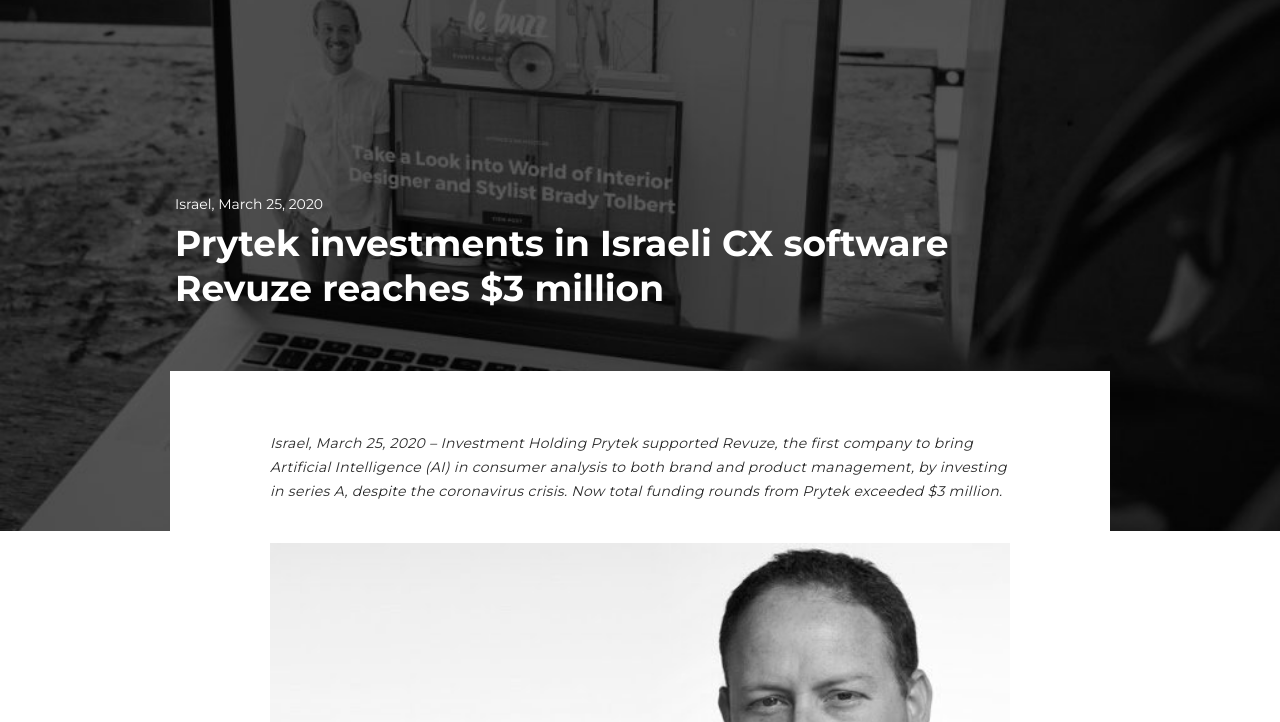
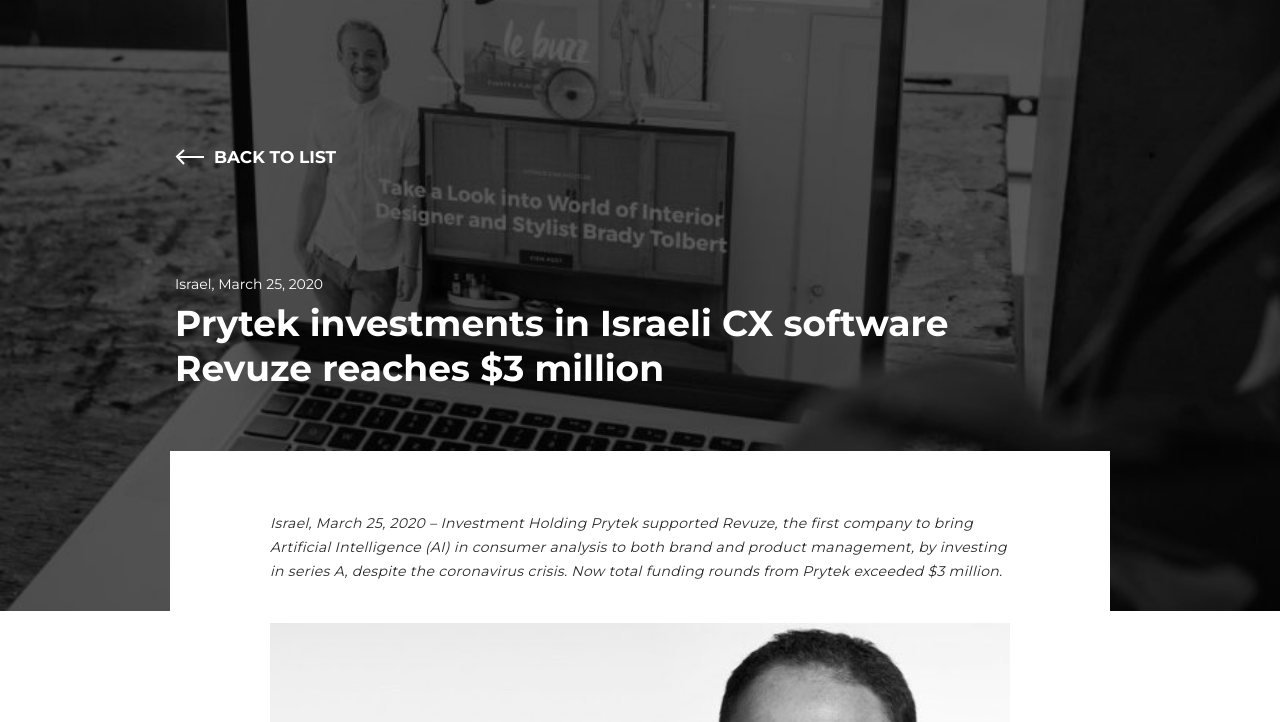
Before and after one commit to Temirsultanov/prytek, a website: page investment.html in a window 1280 px wide. Shown: the part 78-800 px from the top of the page. Drawn offline with Linux system fonts and the light colour scheme.

Commit message:
Стрелка back

```diff
--- a/investment.html
+++ b/investment.html
@@ -60,6 +60,13 @@
             </a></div>
         </div>
         <div class="article-header-content">
+            <a href="media.html" class="back">
+                <svg width="29" height="16" viewBox="0 0 29 16" fill="none" xmlns="http://www.w3.org/2000/svg">
+                    <path d="M29 8H4" stroke="black" stroke-width="2"/>
+                    <path d="M9 1L2 7.5L9 15" stroke="black" stroke-width="2"/>
+                </svg>
+                <h5>Back to list</h5>
+            </a>
             <p>Israel, March 25, 2020</p>
             <h1>Prytek investments in Israeli CX software Revuze reaches $3 million</h1>
         </div>
--- a/scss/article.scss
+++ b/scss/article.scss
@@ -34,7 +34,7 @@
     .article-header-content{
         color: White;
         display: flex;
-        margin-top: 270px;
+        margin-top: 220px;
         margin-left: 40px;
         flex-direction: column;
         padding-bottom: 220px;
@@ -43,7 +43,30 @@
         .back {
             color: #fff;
         }
+        .back{
+            display: flex;
+            margin-bottom: 100px;
+            align-items: center;
+            align-self: flex-start;
 
+            &:hover svg{
+                animation-play-state: running;
+            }
+            svg{
+                animation: arrow-left 3s infinite;
+                animation-play-state: paused;
+                path{
+                    stroke: white;
+                }
+            }
+            h5{
+                font-size: 17px;
+                line-height: 30px;
+                text-transform: uppercase;
+                font-weight: bold;
+                margin-left: 10px;
+            }
+        }
         p{
             font-size: 17px;
             margin-bottom: 5px;
@@ -391,6 +414,9 @@
                 line-height: 24px;
                 padding-left: 80px;
             }
+            .back{
+                margin-left: 80px;
+            }
 
         }
     }
@@ -560,6 +586,9 @@
                 line-height: 24px;
                 padding-left: 20px;
             }
+            .back{
+                margin-left: 20px;
+            }
 
         }
     }
--- a/scss/contact.scss
+++ b/scss/contact.scss
@@ -174,7 +174,7 @@
     }
     .contact-india{
         align-self: flex-end;
-        margin-top: 175px;
+        margin-top: 214px;
         margin-bottom: 0;
         width: 270px;
     }
@@ -204,7 +204,7 @@
                     width: 600px;
                 }
                 .contact-india{
-                    margin-top: 263px;
+                    margin-top: 303px;
                 }
             }
             .adresses{
@@ -281,7 +281,7 @@
                 }
                 .contact-india{
                     align-self: flex-end;
-                    margin-top: 181px;
+                    margin-top: 221px;
                     margin-bottom: 0;
                     width: 200px;
                 }
```
Also changed, not shown: invest.html (+7 -0 lines), css/article.css, css/contact.css, css/main.css, images/media/media4.png, 12 other files.
